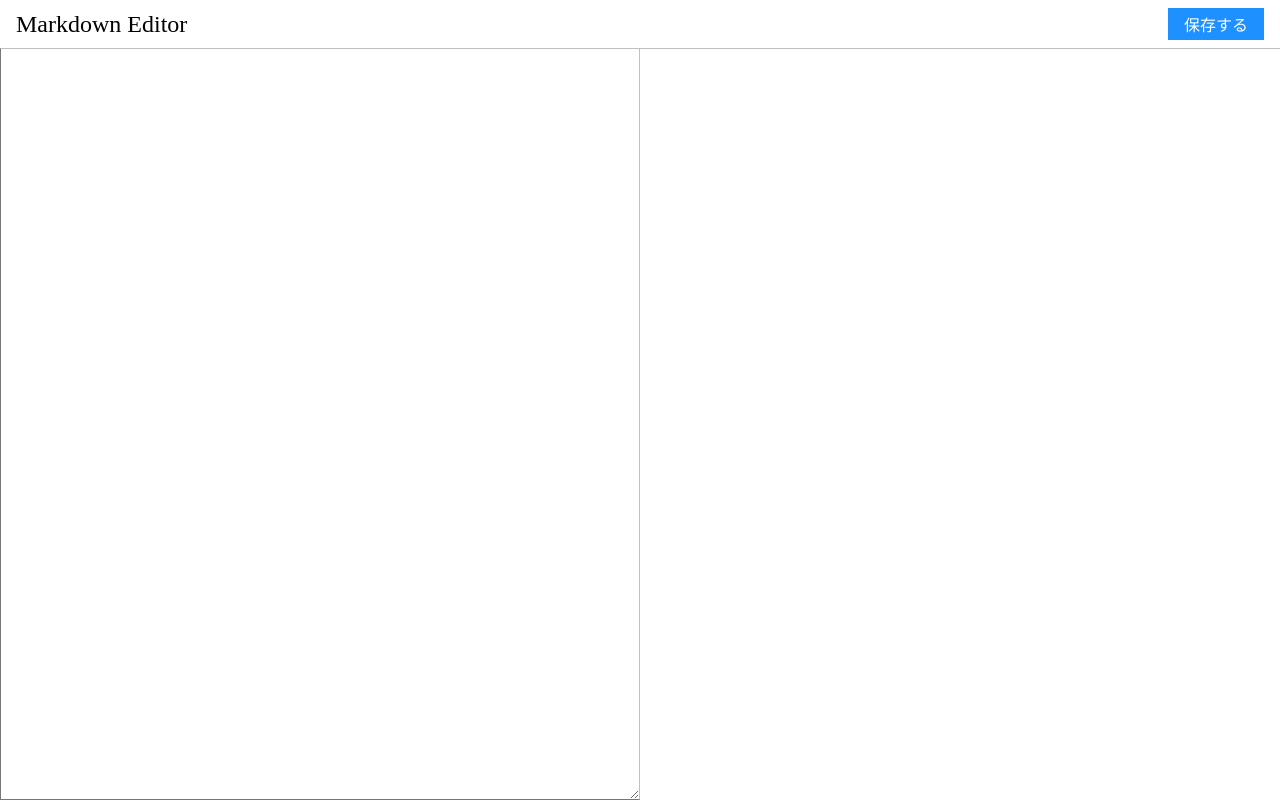
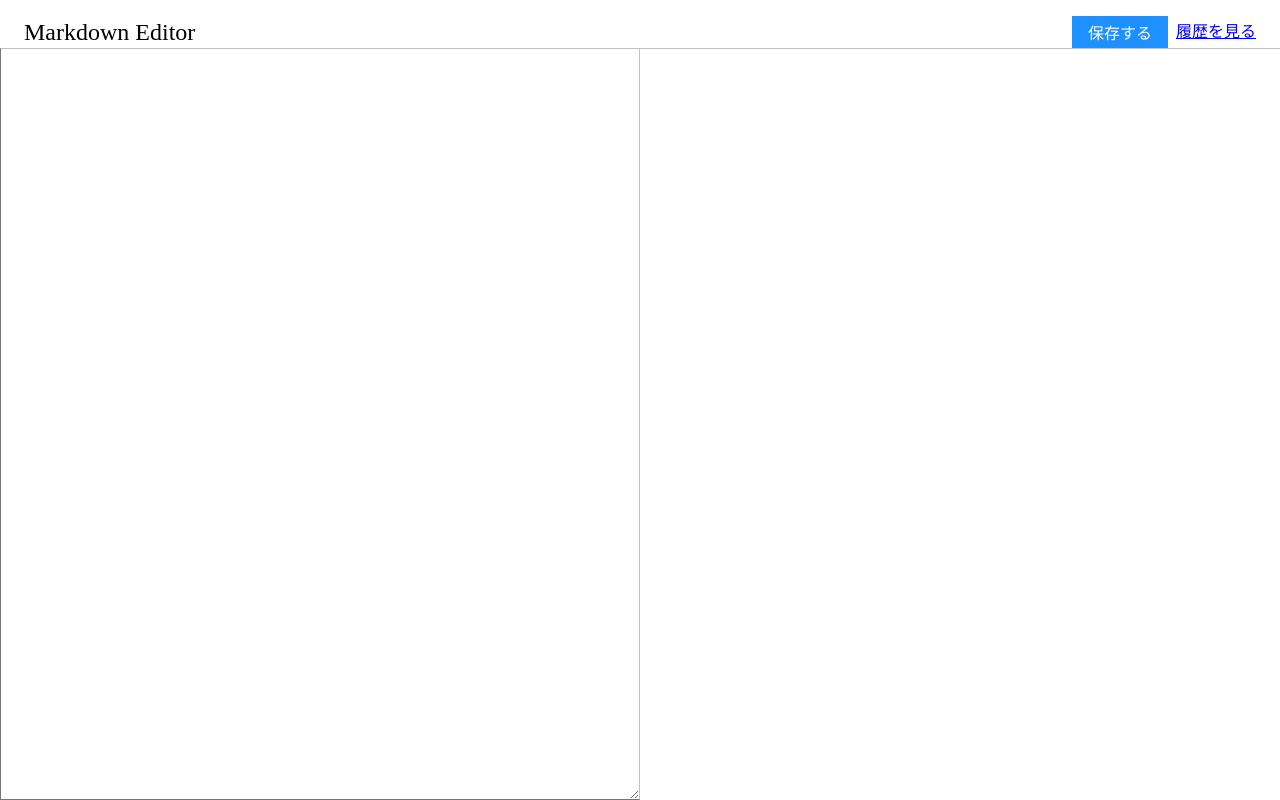
Before and after one commit to daichi0918/markdown-editor-sample, a Next.js app: page /editor in a window 1280 px wide. Built offline with nearby package versions, Linux system fonts and the light colour scheme.

Commit message:
編集ページ修正

```diff
--- a/src/components/editor.tsx
+++ b/src/components/editor.tsx
@@ -6,25 +6,32 @@ import ReactMarkdown from 'react-markdown';
 import { putMemo } from '../indexeddb/memos';
 import { Button } from './button';
 import { SaveModal } from './save_modal';
+import { Header } from './header';
+import Link from 'next/link';
 
-const Header = styled.header`
-  align-content: center;
-  display: flex;
-  justify-content: space-between;
-  font-size: 1.5rem;
-  height: 2rem;
+// const Header = styled.header`
+//   align-content: center;
+//   display: flex;
+//   justify-content: space-between;
+//   font-size: 1.5rem;
+//   height: 2rem;
+//   left: 0;
+//   line-height: 2rem;
+//   padding: 0.5rem 1rem;
+//   position: fixed;
+//   right: 0;
+//   top: 0;
+// `;
+
+// const HeaderControl = styled.div`
+//   height: 2rem;
+//   display: flex;
+//   align-content: center;
+// `;
+
+const HeaderArea = styled.div`
+  top: 0;
   left: 0;
-  line-height: 2rem;
-  padding: 0.5rem 1rem;
-  position: fixed;
-  right: 0;
-  top: 0;
-`;
-
-const HeaderControl = styled.div`
-  height: 2rem;
-  display: flex;
-  align-content: center;
 `;
 
 const Wrapper = styled.div`
@@ -71,12 +78,13 @@ export default function Editor() {
 
   return (
     <>
-      <Header>
-        Markdown Editor
-        <HeaderControl>
+      <HeaderArea>
+        <Header title="Markdown Editor">
           <Button onClick={() => setShowModal(true)}>保存する</Button>
-        </HeaderControl>
-      </Header>
+          <Link href={'/history'}>履歴を見る</Link>
+        </Header>
+      </HeaderArea>
+
       <Wrapper>
         <TextArea
           onChange={(event) => setText(event.target.value)}
--- /dev/null
+++ b/src/components/header.tsx
@@ -0,0 +1,38 @@
+import * as React from 'react';
+import styled from 'styled-components';
+
+const HeaderWrapper = styled.header`
+  align-content: center;
+  display: flex;
+  height: 2rem;
+  justify-content: space-between;
+  line-height: 2rem;
+  padding: 0.5rem 1rem;
+`;
+
+const HeaderTitle = styled.div`
+  font-size: 1.5rem;
+`;
+
+const HeaderControl = styled.div`
+  align-content: center;
+  display: flex;
+  height: 2rem;
+  justify-content: center;
+
+  & > * {
+    margin-left: 0.5rem;
+  }
+`;
+
+interface Props {
+  title: string;
+  children: React.ReactNode;
+}
+
+export const Header: React.FC<Props> = (props) => (
+  <HeaderWrapper>
+    <HeaderTitle>{props.title}</HeaderTitle>
+    <HeaderControl>{props.children}</HeaderControl>
+  </HeaderWrapper>
+);
```
